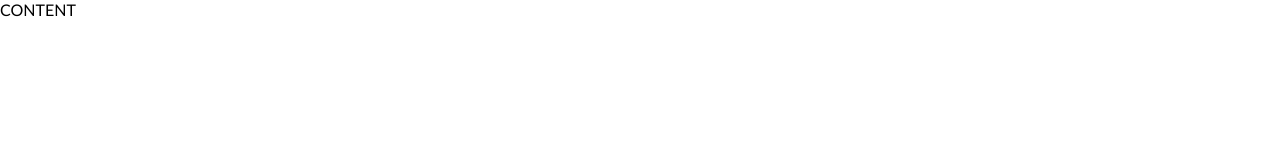
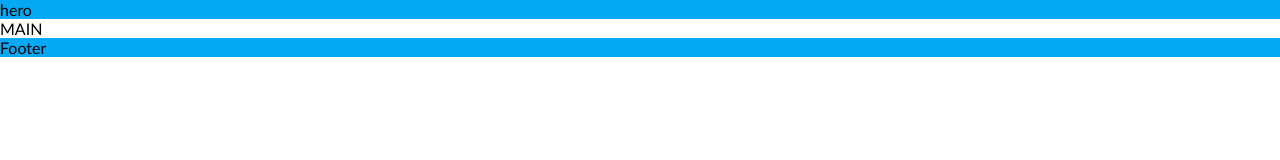
Before and after one commit to Ptyca/12-commingsoon, a website: page index.html in a window 1280 px wide. Drawn offline with Linux system fonts and the light colour scheme.

Commit message:
backgroundcolors

```diff
--- a/css/base/variables.css
+++ b/css/base/variables.css
@@ -0,0 +1,4 @@
+:root {
+    --color-primary: #03a9f3;
+    --color-secondary: #ea1e63;
+}
--- a/css/home.css
+++ b/css/home.css
@@ -13,3 +13,12 @@
 @import './components/progress-bar.css';
 
 /* CUSTOM STYLE BELOW THIS COMMENT */
+
+.bg-primary {
+    background-color: var(--color-primary);
+}
+
+p {
+    --dydis: 20px;
+    font-size: var(--);
+}
--- a/index.html
+++ b/index.html
@@ -10,7 +10,17 @@
 </head>
 
 <body>
-    CONTENT
+    <div class="hero bg-primary">
+        hero
+    </div>
+
+    <main>
+        MAIN
+    </main>
+
+    <footer class="container bg-primary">
+        Footer
+    </footer>
 
     <script src="./js/home.js" type="module" defer></script>
 </body>
```
